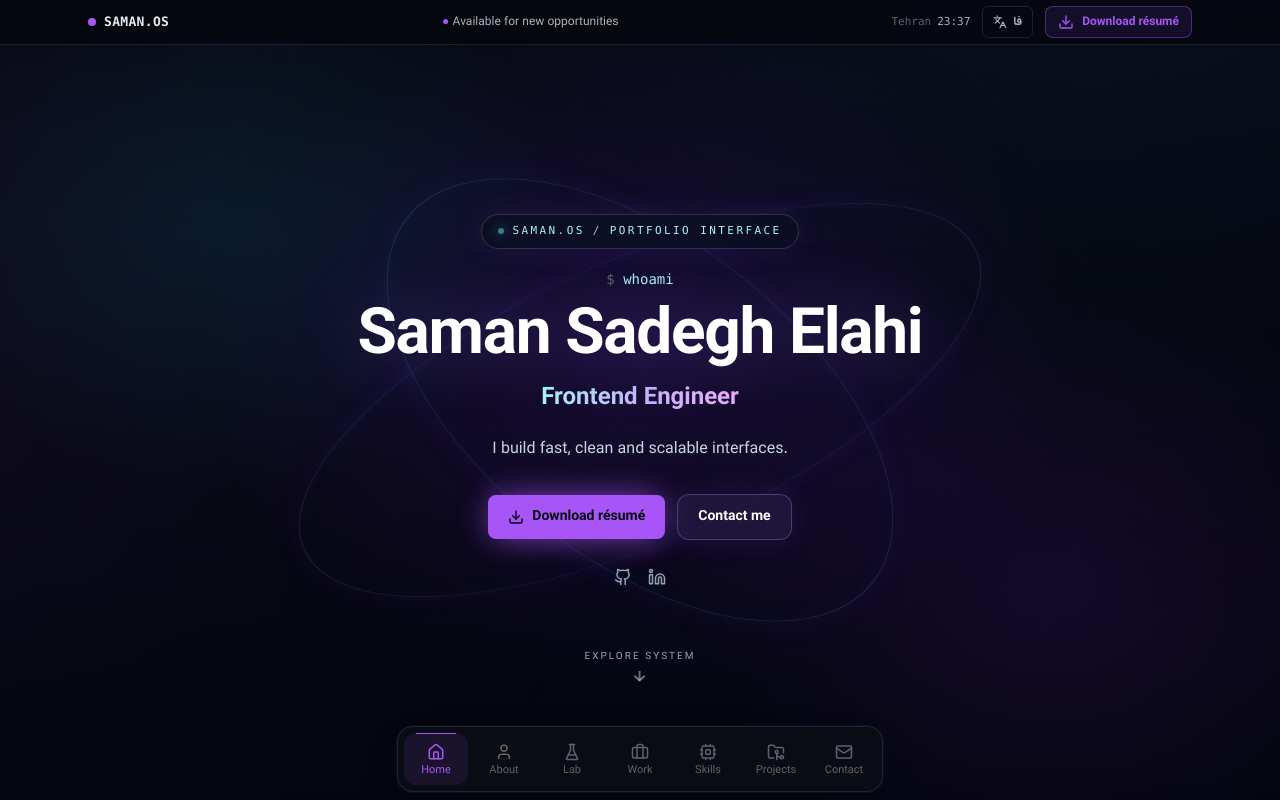
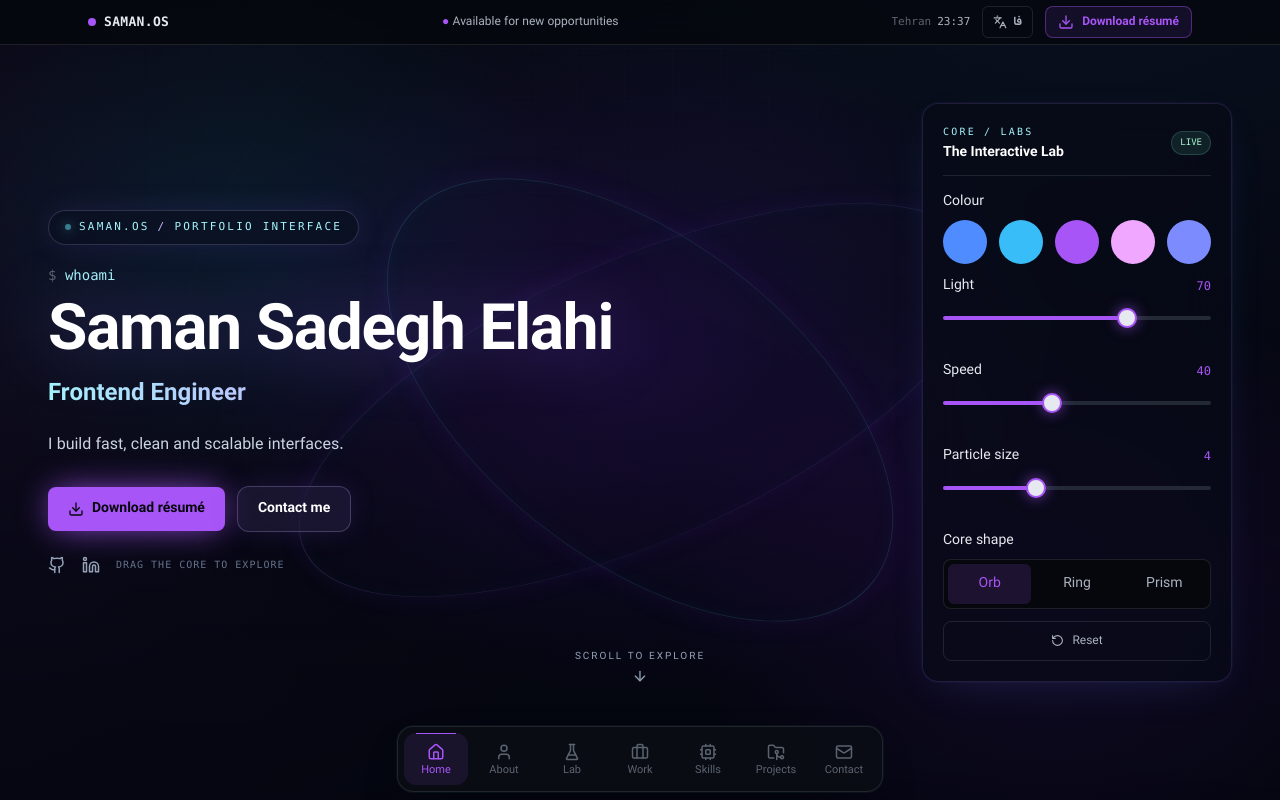
Before and after one commit to saman2079/portfolio, a Next.js app: page /en in a window 1280 px wide. Shown: the top 800 px of the page. Built offline with nearby package versions, Linux system fonts and the light colour scheme.

Commit message:
Rebuild hero with interactive Labs panel

```diff
--- a/src/components/hero/FrameSequenceHero.tsx
+++ b/src/components/hero/FrameSequenceHero.tsx
@@ -1,59 +1,53 @@
 "use client";
 
-import { ArrowDown, Github, Linkedin } from "lucide-react";
+import { ArrowDown, Github, Linkedin, RotateCcw } from "lucide-react";
 import { ResumeButton } from "@/components/ui/ResumeButton";
+import { Swatches } from "@/components/lab/controls/Swatches";
+import { Slider } from "@/components/lab/controls/Slider";
+import { Segmented } from "@/components/lab/controls/Segmented";
+import { SHAPES } from "@/lib/lab/palette";
+import { labStore, useLabState } from "@/lib/store/labStore";
 import type { Dictionary } from "@/i18n/types";
 import type { Locale } from "@/i18n/config";
 
-/**
- * Cinematic SAMAN.OS hero.
- * The old scroll-scrubbed laptop sequence is intentionally removed; the
- * persistent Three.js world now supplies the living visual behind the page.
- */
+function HeroLabs({ t }: { t: Dictionary["lab"] }) {
+  const state = useLabState();
+  return (
+    <aside aria-label={t.eyebrow} className="hero-labs glass-panel relative z-20 w-full max-w-sm p-4 text-start sm:p-5">
+      <div className="mb-4 flex items-center justify-between border-b border-white/10 pb-3">
+        <div><p className="font-mono text-[10px] tracking-[0.22em] text-cyan-200" dir="ltr">CORE / LABS</p><h2 className="mt-1 text-sm font-bold text-white">{t.title}</h2></div>
+        <span className="rounded-full border border-emerald-300/20 bg-emerald-300/10 px-2 py-1 font-mono text-[9px] text-emerald-200">LIVE</span>
+      </div>
+      <div className="space-y-3">
+        <Swatches legend={t.controls.color} names={t.hues} value={state.hue} onChange={(hue) => labStore.set({ hue })} />
+        <Slider id="hero-lab-light" label={t.controls.light} min={0} max={100} value={state.light} onChange={(light) => labStore.set({ light })} />
+        <Slider id="hero-lab-speed" label={t.controls.speed} min={0} max={100} value={state.speed} onChange={(speed) => labStore.set({ speed })} />
+        <Slider id="hero-lab-particles" label={t.controls.particleSize} min={1} max={10} value={state.particleSize} onChange={(particleSize) => labStore.set({ particleSize })} />
+        <Segmented legend={t.controls.shape} name="hero-lab-shape" options={SHAPES} labels={t.shapes} value={state.shape} onChange={(shape) => labStore.set({ shape })} />
+        <button type="button" onClick={() => labStore.reset()} className="inline-flex min-h-10 w-full items-center justify-center gap-2 rounded-lg border border-white/10 text-xs text-paper-300 transition hover:border-cyan-200/40 hover:text-white"><RotateCcw size={13} aria-hidden /> {t.controls.reset}</button>
+      </div>
+    </aside>
+  );
+}
+
 export function FrameSequenceHero({ t, lang }: { t: Dictionary; lang: Locale }) {
   return (
-    <div className="relative isolate flex min-h-[100svh] items-center justify-center overflow-hidden px-6 pb-28 pt-28 text-center">
+    <div className="relative isolate mx-auto grid min-h-[100svh] w-full max-w-[90rem] grid-cols-1 items-center gap-8 overflow-hidden px-5 pb-28 pt-24 sm:px-8 lg:grid-cols-[minmax(0,1fr)_minmax(17rem,21rem)] lg:gap-12 lg:px-12">
       <div aria-hidden className="hero-nebula pointer-events-none absolute inset-0" />
       <div aria-hidden className="hero-orbit hero-orbit--one pointer-events-none absolute left-1/2 top-1/2" />
       <div aria-hidden className="hero-orbit hero-orbit--two pointer-events-none absolute left-1/2 top-1/2" />
       <div aria-hidden className="hero-crosshair pointer-events-none absolute left-1/2 top-1/2" />
-
-      <div className="relative z-10 mx-auto flex w-full max-w-4xl flex-col items-center">
-        <p className="mb-5 inline-flex items-center gap-2 rounded-full border border-violet-300/20 bg-[#0B1022]/70 px-4 py-2 font-mono text-[11px] tracking-[0.22em] text-cyan-200 shadow-[0_0_30px_rgba(139,92,246,0.12)] backdrop-blur-xl" dir="ltr">
-          <span className="h-1.5 w-1.5 animate-pulse rounded-full bg-cyan-300 shadow-[0_0_12px_#67e8f9]" />
-          SAMAN.OS <span className="text-violet-300">/</span> PORTFOLIO INTERFACE
-        </p>
-        <p className="font-mono text-xs text-cyan-200 sm:text-sm" dir="ltr">
-          <span className="text-paper-500">$</span> {t.hero.whoami}
-        </p>
-        <h1 className="mt-4 text-balance font-display text-display-lg font-bold text-white drop-shadow-[0_0_32px_rgba(139,92,246,0.32)]">
-          {t.name}
-        </h1>
-        <p className="mt-3 bg-gradient-to-r from-cyan-200 via-violet-300 to-fuchsia-300 bg-clip-text font-display text-lg font-bold text-transparent sm:text-2xl">
-          {t.role}
-        </p>
-        <p className="mt-6 max-w-2xl text-balance text-sm leading-8 text-slate-300 sm:text-base">
-          {t.tagline}
-        </p>
-        <div className="mt-8 flex flex-wrap items-center justify-center gap-3">
-          <ResumeButton lang={lang} label={t.ui.downloadResume} />
-          <a
-            href="#contact"
-            className="rounded-xl border border-violet-300/25 bg-violet-400/10 px-5 py-3 text-sm font-semibold text-white shadow-[0_0_28px_rgba(139,92,246,0.14)] backdrop-blur-xl transition hover:border-cyan-200/50 hover:bg-violet-400/15"
-          >
-            {t.ui.contactMe}
-          </a>
-        </div>
-        <div className="mt-7 flex items-center gap-4 text-slate-400">
-          <a href="https://github.com/saman2079" target="_blank" rel="noreferrer" aria-label="GitHub" className="transition hover:text-cyan-200"><Github size={18} /></a>
-          <a href="https://www.linkedin.com/" target="_blank" rel="noreferrer" aria-label="LinkedIn" className="transition hover:text-violet-200"><Linkedin size={18} /></a>
-        </div>
+      <div className="relative z-20 max-w-xl text-start">
+        <p className="mb-5 inline-flex items-center gap-2 rounded-full border border-violet-300/20 bg-[#0B1022]/70 px-4 py-2 font-mono text-[10px] tracking-[0.2em] text-cyan-200 shadow-[0_0_30px_rgba(139,92,246,0.12)] backdrop-blur-xl sm:text-[11px]" dir="ltr"><span className="h-1.5 w-1.5 animate-pulse rounded-full bg-cyan-300 shadow-[0_0_12px_#67e8f9]" /> SAMAN.OS <span className="text-violet-300">/</span> PORTFOLIO INTERFACE</p>
+        <p className="font-mono text-xs text-cyan-200 sm:text-sm" dir="ltr"><span className="text-paper-500">$</span> {t.hero.whoami}</p>
+        <h1 className="mt-4 text-balance font-display text-display-lg font-bold text-white drop-shadow-[0_0_32px_rgba(139,92,246,0.32)]">{t.name}</h1>
+        <p className="mt-3 bg-gradient-to-r from-cyan-200 via-violet-300 to-fuchsia-300 bg-clip-text font-display text-lg font-bold text-transparent sm:text-2xl">{t.role}</p>
+        <p className="mt-6 max-w-lg text-balance text-sm leading-8 text-slate-300 sm:text-base">{t.tagline}</p>
+        <div className="mt-7 flex flex-wrap items-center gap-3"><ResumeButton lang={lang} label={t.ui.downloadResume} /><a href="#contact" className="rounded-xl border border-violet-300/25 bg-violet-400/10 px-5 py-3 text-sm font-semibold text-white shadow-[0_0_28px_rgba(139,92,246,0.14)] backdrop-blur-xl transition hover:border-cyan-200/50 hover:bg-violet-400/15">{t.ui.contactMe}</a></div>
+        <div className="mt-6 flex items-center gap-4 text-slate-400"><a href="https://github.com/saman2079" target="_blank" rel="noreferrer" aria-label="GitHub" className="transition hover:text-cyan-200"><Github size={18} /></a><a href="https://www.linkedin.com/" target="_blank" rel="noreferrer" aria-label="LinkedIn" className="transition hover:text-violet-200"><Linkedin size={18} /></a><span className="font-mono text-[10px] tracking-widest text-slate-500" dir="ltr">DRAG THE CORE TO EXPLORE</span></div>
       </div>
-
-      <a href="#about" className="absolute bottom-28 left-1/2 z-10 flex -translate-x-1/2 flex-col items-center gap-2 text-[10px] tracking-[0.2em] text-slate-400 transition hover:text-cyan-200" dir="ltr">
-        <span>EXPLORE SYSTEM</span>
-        <ArrowDown size={16} className="animate-bounce" />
-      </a>
+      <div className="relative z-20 lg:justify-self-end"><HeroLabs t={t.lab} /></div>
+      <a href="#about" className="absolute bottom-28 left-1/2 z-20 flex -translate-x-1/2 flex-col items-center gap-2 text-[10px] tracking-[0.2em] text-slate-400 transition hover:text-cyan-200" dir="ltr"><span>SCROLL TO EXPLORE</span><ArrowDown size={16} className="animate-bounce" /></a>
     </div>
   );
 }
```
